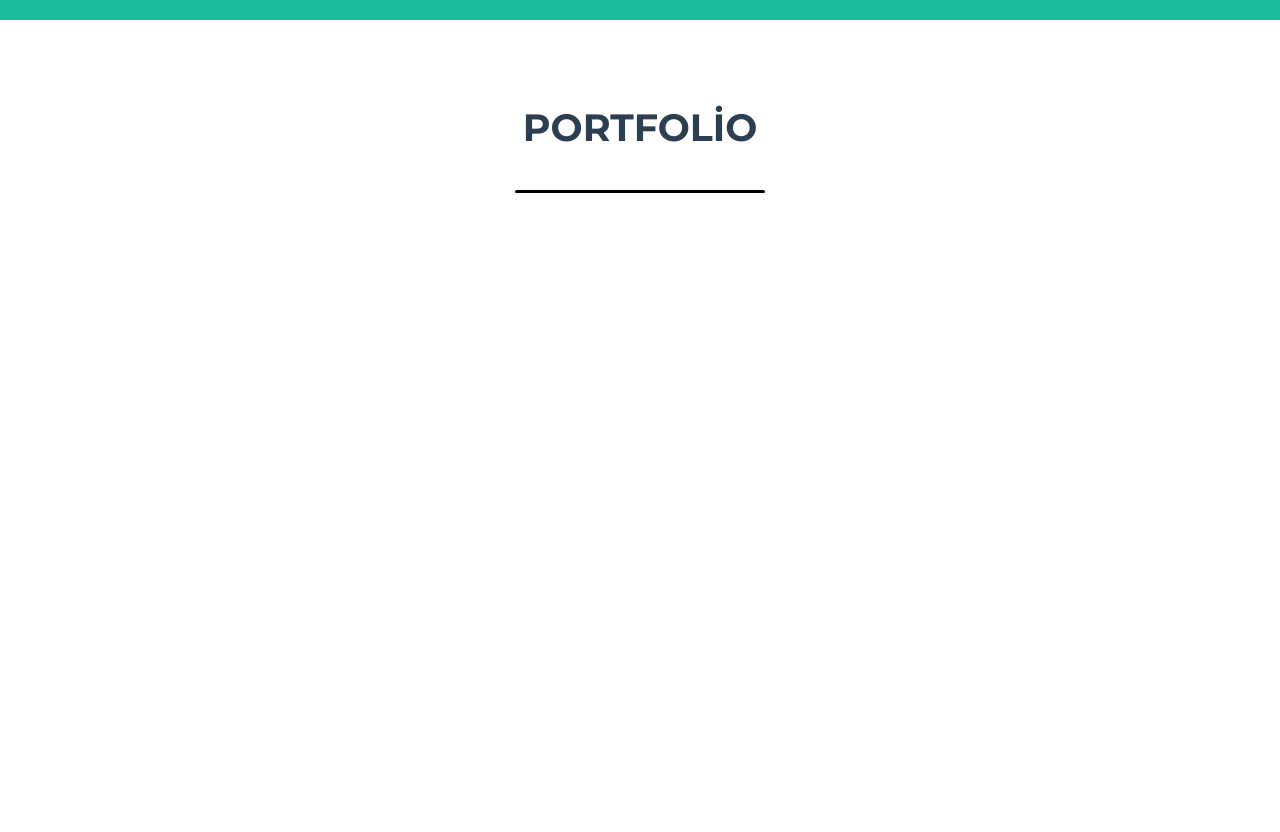
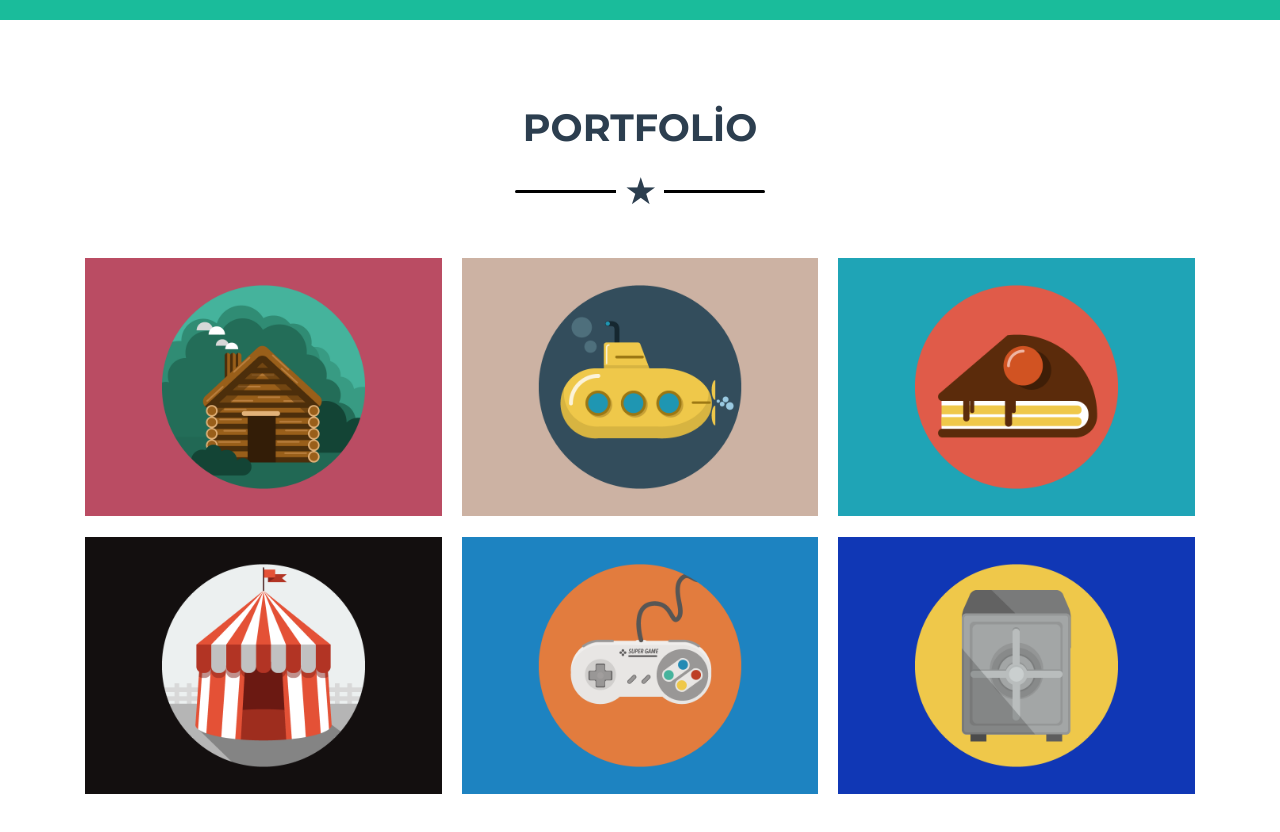
Before and after one commit to batuhansemizz/Yaz-l-mDersleri, a plain HTML site: page Start-Bootstrap/index.html in a window 1280 px wide. Shown: the part 680-1512 px from the top of the page. Drawn offline with Linux system fonts and the light colour scheme.

Commit message:
yeni bölüm eklendi

```diff
--- a/Start-Bootstrap/index.html
+++ b/Start-Bootstrap/index.html
@@ -40,16 +40,103 @@
           alt=""
         />
         <h1>Start Bootstrap</h1>
-        <hr class="star-light">
+        <hr class="star-light" />
         <h2>Grafikci - Web Tasarım - Fullstack Web</h2>
       </div>
     </header>
 
     <section id="portfolio">
-        <div class="container">
-            <h2>PORTFOLİO</h2>
+      <div class="container">
+        <h2>PORTFOLİO</h2>
+        <hr class="star-dark" />
+
+        <div id="portfolio-images" class="clearfix">
+          <div class="col">
+            <div class="portfolio-item">
+              <a href="#"
+                ><img
+                  class="img-fliud-p"
+                  src="/Start-Bootstrap/img/cabin.png"
+                  alt=""
+                />
+                <div class="img-overlay">
+                  <div class="icon"><i class="fa-solid fa-plus"></i></div>
+                </div>
+              </a>
+            </div>
+          </div>
+          <div class="col">
+            <div class="portfolio-item">
+              <a href="#"
+                ><img
+                  class="img-fliud-p"
+                  src="/Start-Bootstrap/img/submarine.png"
+                  alt=""
+                />
+                <div class="img-overlay">
+                  <div class="icon"><i class="fa-solid fa-plus"></i></div>
+                </div>
+              </a>
+            </div>
+          </div>
+          <div class="col">
+            <div class="portfolio-item">
+              <a href="#"
+                ><img
+                  class="img-fliud-p"
+                  src="/Start-Bootstrap/img/cake.png"
+                  alt=""
+                />
+                <div class="img-overlay">
+                  <div class="icon"><i class="fa-solid fa-plus"></i></div>
+                </div>
+              </a>
+            </div>
+          </div>
+          <div class="col">
+            <div class="portfolio-item">
+              <a href="#"
+                ><img
+                  class="img-fliud-p"
+                  src="/Start-Bootstrap/img/circus.png"
+                  alt=""
+                />
+                <div class="img-overlay">
+                  <div class="icon"><i class="fa-solid fa-plus"></i></div>
+                </div>
+              </a>
+            </div>
+          </div>
+          <div class="col">
+            <div class="portfolio-item">
+              <a href="#"
+                ><img
+                  class="img-fliud-p"
+                  src="/Start-Bootstrap/img/game.png"
+                  alt=""
+                />
+                <div class="img-overlay">
+                  <div class="icon"><i class="fa-solid fa-plus"></i></div>
+                </div>
+              </a>
+            </div>
+          </div>
+          <div class="col">
+            <div class="portfolio-item">
+              <a href="#"
+                ><img
+                  class="img-fliud-p"
+                  src="/Start-Bootstrap/img/safe.png"
+                  alt=""
+                />
+                <div class="img-overlay">
+                  <div class="icon"><i class="fa-solid fa-plus"></i></div>
+                </div>
+              </a>
+            </div>
+          </div>
         </div>
-        <hr class="star-dark">
+      </div>
     </section>
   </body>
 </html>
--- a/Start-Bootstrap/style.css
+++ b/Start-Bootstrap/style.css
@@ -143,13 +143,23 @@ header h2{
 }
 
 .star-light::after{
+    color: #fff;
+    background-color: #1abc9b;
+}
+
+.star-dark::after{
+    color: #2C3E4F;
+    background-color: #fff;
+}
+
+.star-light::after, .star-dark::after{
     position: relative;
     content:"\2605";
-    color: #fff;
+
     font-weight: 900;
     font-size: 3.2rem;
     top: -1rem;
-    background: #1abc9b;
+
     padding: 10px;
 }
 
@@ -159,7 +169,6 @@ header h2{
    padding-top:100px;
    padding-bottom: 100px;
    text-align: center;
-
 }
 
 #portfolio h2{
@@ -167,3 +176,48 @@ header h2{
     font-weight: 700;
     font-size: 3.8rem;
 }
+
+.col{
+    float: left;
+    width: 33.33%;
+    padding: 10px;
+}
+
+.portfolio-item{
+    position: relative;
+
+}
+
+.img-overlay{
+    position: absolute;
+    top: 0;
+    left: 0;
+    height: 100%;
+    width: 100%;
+    background-color: #1abc9b;
+    opacity: 0;
+}
+
+.img-overlay .icon{
+    color: #fff;
+    font-size: 5rem;
+    position: absolute;
+    top: 50%;
+    left: 50%;
+    transform: translate(-50%, -50%);
+}
+.portfolio-item:hover .img-overlay{
+    opacity: .8;
+    transition: all .5s;
+
+}
+
+
+.portfolio-item .img{
+    display: block;
+}
+
+.img-fliud-p{
+    max-width: 100%;
+    height: auto;
+}
```
